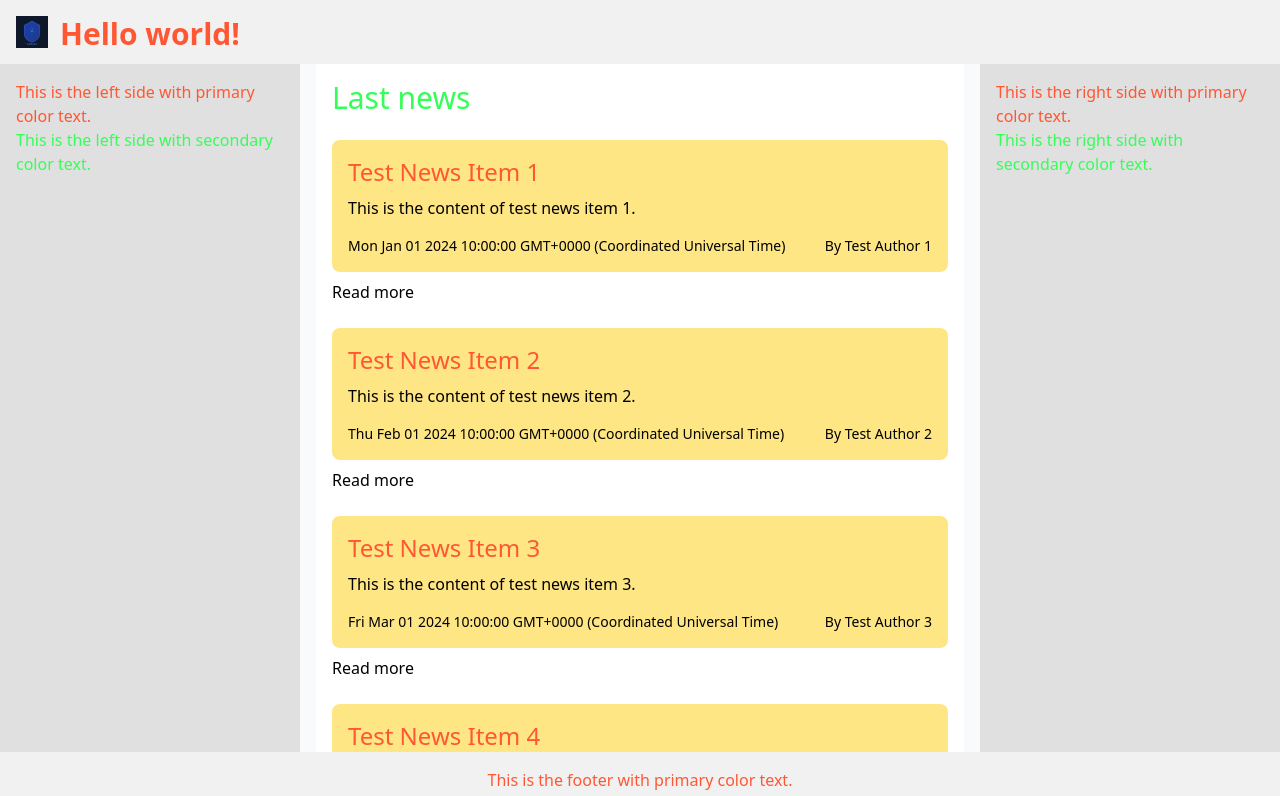
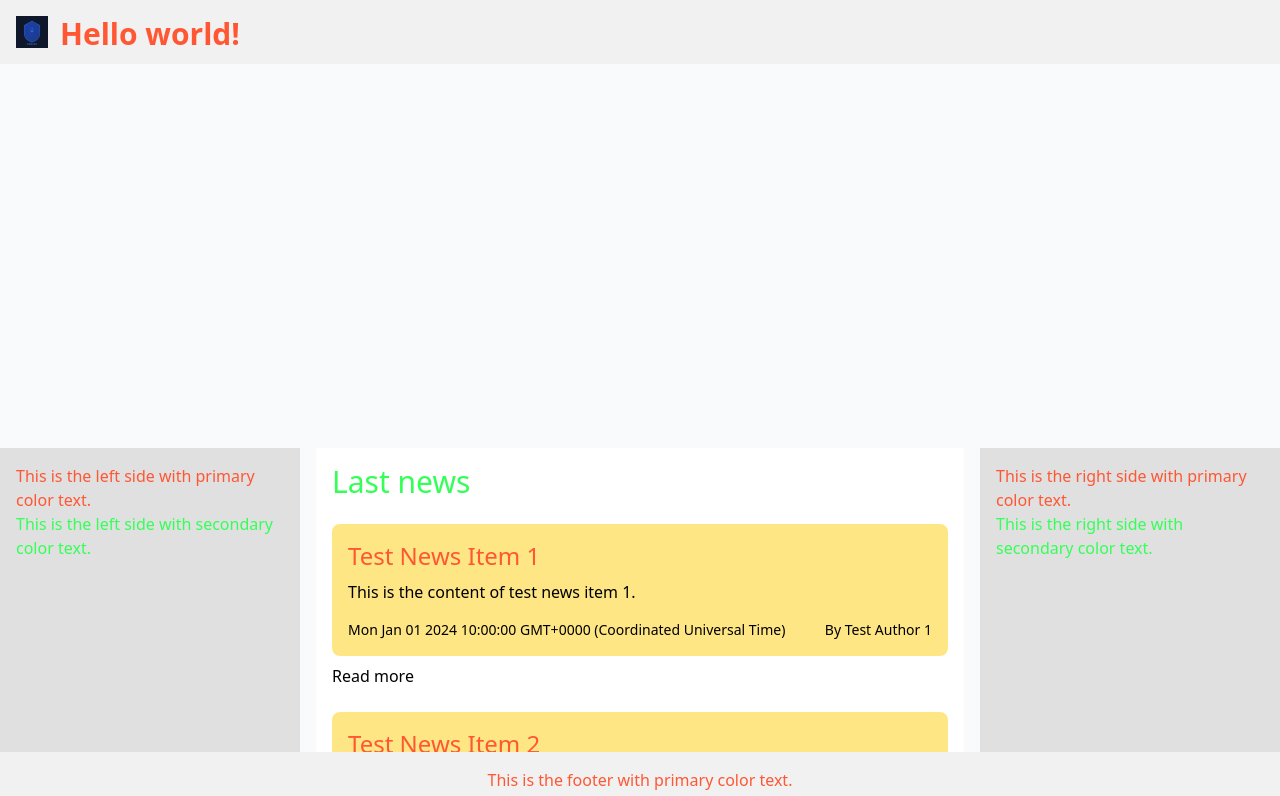
Before and after one commit to kolesnikovsv2018-oss/ArmadaFrontV2, a Nuxt app: page / in a window 1280 px wide. Shown: the top 796 px of the page. Built offline with nearby package versions, Linux system fonts and the light colour scheme.

Commit message:
master - add sliders, v2

```diff
--- a/app/components/AppBanner.vue
+++ b/app/components/AppBanner.vue
@@ -7,8 +7,6 @@ interface IHeroBlockProps {
 }
 
 const props = defineProps<IHeroBlockProps>();
-
-const heroBlockSection = ref<HTMLElement | null>(null);
 
 const bannerNumber = ref<number>(0);
 
@@ -25,13 +23,6 @@ const startStyle = computed(() => {
 const changeImage = () => {
   bannerNumber.value =
     (bannerNumber.value + 1) % props.banners.length;
-
-  // if (
-  //   !!heroBlockSection.value
-  //   && !!currentBanner.value?.backgroundImageUrl
-  // ) {
-  //   heroBlockSection.value.style.backgroundImage = `url(${currentBanner.value.backgroundImageUrl})`;
-  // }
 };
 
 watch(
@@ -54,7 +45,6 @@ function start() {
 
 <template>
   <section
-    ref="heroBlockSection"
     class="w-full p-0 h-96 bg-cover bg-center"
     :style="startStyle"
   >
--- a/app/layouts/default.vue
+++ b/app/layouts/default.vue
@@ -2,7 +2,7 @@
 import { useAppBannersStore } from '~/store/appBanners';
 
 const appBannersStore = useAppBannersStore();
-const banners = computed(() => appBannersStore.banners);
+const banners = computed(() => appBannersStore.banners || []);
 
 // // Preload баннеров для улучшения LCP (Largest Contentful Paint)
 // if (!!banners.value.length && !!banners.value[0]) {
@@ -37,8 +37,8 @@ const banners = computed(() => appBannersStore.banners);
 
     <slot name="banner">
       <AppBanner
-        v-if="!!banners?.length"
         :banners="banners"
+        class="h-96"
       />
     </slot>
 
```
